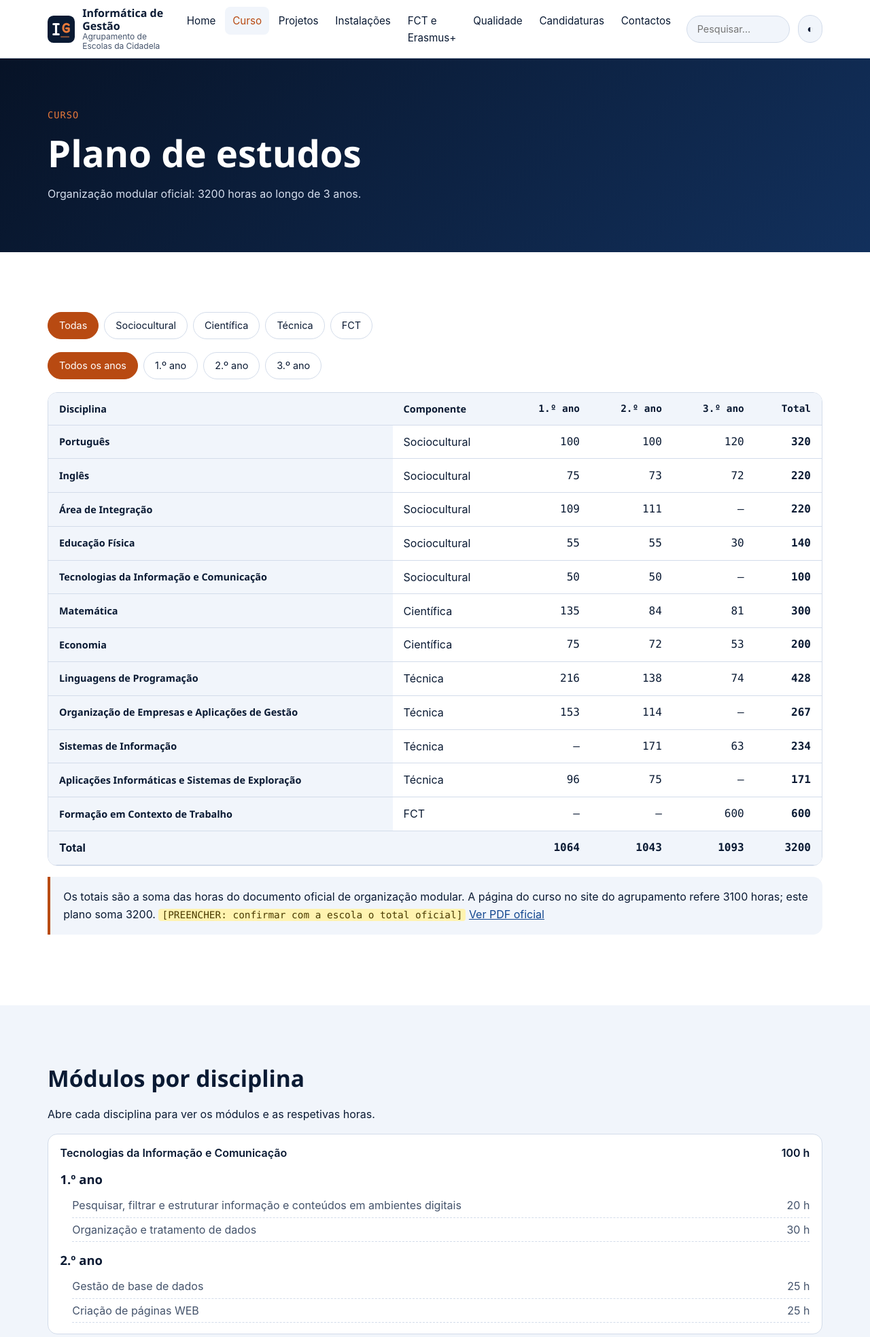
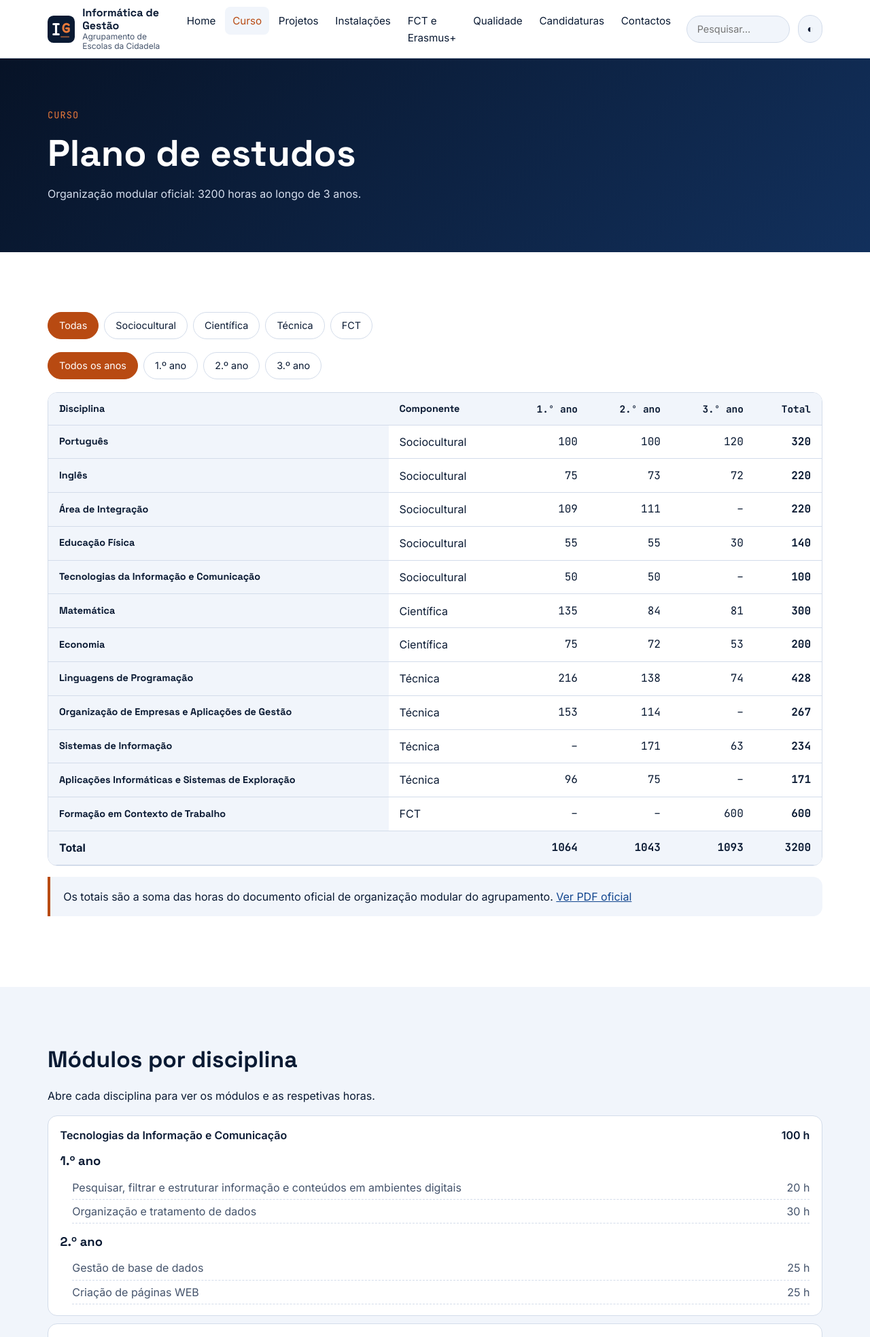
Before and after one commit to anthonny13330/Inform-tica-de-gest-o, a PHP site: page /plano.php in a window 1280 px wide, after a click that opens the changed part. Shown: the top 1967 px of the page at 68% size. Run offline with PHP 8.4, Linux system fonts and the light colour scheme.

Commit message:
Fontes locais (Space Grotesk, Inter, JetBrains Mono), 3200 h final e remoção de estilos inline
Co-Authored-By: Claude Sonnet 5.5 <noreply@anthropic.com>
Claude-Session: https://claude.ai/code/session_01KYtJF1X8qyV1emEGpXi4Xz

```diff
--- a/assets/css/style.css
+++ b/assets/css/style.css
@@ -2,6 +2,11 @@
    ESTILOS — Informática de Gestão
    Para mudar o aspeto, edita só as variáveis (design tokens) abaixo.
    ========================================================== */
+/* Fontes alojadas localmente (licença OFL, sem pedidos a serviços externos) */
+@font-face { font-family:"Space Grotesk"; src:url("../fonts/space-grotesk-latin-wght-normal.woff2") format("woff2"); font-weight:300 700; font-display:swap; }
+@font-face { font-family:"Inter"; src:url("../fonts/inter-latin-wght-normal.woff2") format("woff2"); font-weight:100 900; font-display:swap; }
+@font-face { font-family:"JetBrains Mono"; src:url("../fonts/jetbrains-mono-latin-wght-normal.woff2") format("woff2"); font-weight:100 800; font-display:swap; }
+
 :root {
   /* Cores (modo claro) */
   --navy-900: #0a1a33;
@@ -146,3 +151,11 @@ input[type=text],input[type=email],input[type=tel],textarea,select { width:100%;
   .sub { position:static; display:flex !important; box-shadow:none; border:0; padding-left:1rem; }
   .search input { width:100%; }
 }
+
+/* Utilitários (substituem estilos inline, bloqueados pela política de segurança) */
+address { font-style:normal; }
+.faq-search { max-width:420px; margin-bottom:1rem; }
+label.check { font-weight:400; }
+.mt { margin-top:2rem; }
+.mod-year { padding:0 1.1rem; }
+[hidden] { display:none !important; }
--- a/candidaturas.php
+++ b/candidaturas.php
@@ -31,7 +31,7 @@ $faq = [
   <div class="wrap">
     <h2>Perguntas frequentes</h2>
     <label for="faq-q">Pesquisar nas perguntas</label>
-    <input id="faq-q" type="search" placeholder="Ex.: vagas, horário, estágio" style="max-width:420px;margin-bottom:1rem">
+    <input id="faq-q" type="search" placeholder="Ex.: vagas, horário, estágio" class="faq-search">
     <div class="faq">
       <?php foreach ($faq as $f): ?><details><summary><?= e($f[0]) ?></summary><p><?= ph($f[1]) ?></p></details><?php endforeach; ?>
     </div>
--- a/contactos.php
+++ b/contactos.php
@@ -35,7 +35,7 @@ $mapa = 'https://www.openstreetmap.org/search?query=' . rawurlencode(cfg('morada
   <div class="wrap grid-2">
     <div>
       <h2>Onde estamos</h2>
-      <address style="font-style:normal">
+      <address>
         <strong><?= e(cfg('escola_sede')) ?> – <?= e(cfg('escola')) ?></strong><br>
         <?= e(cfg('morada')) ?><br><?= e(cfg('codigo_postal')) ?><br>
         Tel. <a href="tel:<?= e(cfg('telefone_href')) ?>"><?= e(cfg('telefone')) ?></a><br>
@@ -57,7 +57,7 @@ $mapa = 'https://www.openstreetmap.org/search?query=' . rawurlencode(cfg('morada
         <div><label for="email">Email</label><input id="email" name="email" type="email" required maxlength="120" autocomplete="email" value="<?= e($v['email']) ?>"></div>
         <div><label for="assunto">Assunto</label><input id="assunto" name="assunto" type="text" maxlength="100" value="<?= e($v['assunto']) ?>"></div>
         <div><label for="msg">Mensagem</label><textarea id="msg" name="msg" rows="6" required maxlength="2000"><?= e($v['msg']) ?></textarea></div>
-        <div><label style="font-weight:400"><input type="checkbox" name="rgpd" value="1"> Aceito que os meus dados sejam usados apenas para responder a este pedido (ver <a href="privacidade.php">Privacidade</a>).</label></div>
+        <div><label class="check"><input type="checkbox" name="rgpd" value="1"> Aceito que os meus dados sejam usados apenas para responder a este pedido (ver <a href="privacidade.php">Privacidade</a>).</label></div>
         <button class="btn" type="submit">Enviar mensagem</button>
       </form>
     </div>
--- a/inc/layout.php
+++ b/inc/layout.php
@@ -31,6 +31,8 @@ function page_start(array $m): void {
   <meta name="theme-color" content="#0a1a33">
   <link rel="icon" href="assets/img/logo.svg" type="image/svg+xml">
   <script src="assets/js/theme.js"></script>
+  <link rel="preload" href="assets/fonts/inter-latin-wght-normal.woff2" as="font" type="font/woff2" crossorigin>
+  <link rel="preload" href="assets/fonts/space-grotesk-latin-wght-normal.woff2" as="font" type="font/woff2" crossorigin>
   <link rel="stylesheet" href="assets/css/style.css">
 </head>
 <body>
--- a/instalacoes.php
+++ b/instalacoes.php
@@ -6,7 +6,7 @@ page_hero('Instalações', 'Como fazemos', 'Salas e equipamentos onde os alunos
 <section>
   <div class="wrap">
     <div class="notice"><mark class="ph">[PREENCHER: lista de salas, equipamentos e software]</mark> Não encontrei estas informações em fontes públicas. Indica as salas/laboratórios, número de computadores, software e envia fotografias.</div>
-    <h2 style="margin-top:2rem">Galeria</h2>
+    <h2 class="mt">Galeria</h2>
     <div class="logos">
       <?php for ($i = 1; $i <= 6; $i++): ?><div class="logo-slot"><mark class="ph">[PREENCHER: fotografia <?= $i ?>]</mark></div><?php endfor; ?>
     </div>
--- a/plano.php
+++ b/plano.php
@@ -34,8 +34,7 @@ page_hero('Curso', 'Plano de estudos', 'Organização modular oficial: ' . $gera
         <tfoot><tr><td colspan="2">Total</td><?php foreach ($tot as $t): ?><td class="n"><?= $t ?></td><?php endforeach; ?><td class="n"><?= $geral ?></td></tr></tfoot>
       </table>
     </div>
-    <p class="notice">Os totais são a soma das horas do documento oficial de organização modular. A página do curso no site do agrupamento refere 3100 horas; este plano soma <?= $geral ?>. <mark class="ph">[PREENCHER: confirmar com a escola o total oficial]</mark>
-      <a href="<?= e(cfg('plano_pdf')) ?>" rel="noopener" target="_blank">Ver PDF oficial<span class="sr"> (abre noutra janela)</span></a></p>
+    <p class="notice">Os totais são a soma das horas do documento oficial de organização modular do agrupamento. <a href="<?= e(cfg('plano_pdf')) ?>" rel="noopener" target="_blank">Ver PDF oficial<span class="sr"> (abre noutra janela)</span></a></p>
   </div>
 </section>
 
@@ -47,7 +46,7 @@ page_hero('Curso', 'Plano de estudos', 'Organização modular oficial: ' . $gera
       <details class="mod">
         <summary><span><?= e($d['nome']) ?></span><span><?= array_sum($d['horas']) ?> h</span></summary>
         <?php foreach ($d['modulos'] as $ano => $mods): ?>
-          <h3 style="padding:0 1.1rem"><?= (int)$ano ?>.º ano</h3>
+          <h3 class="mod-year"><?= (int)$ano ?>.º ano</h3>
           <ul><?php foreach ($mods as $m): ?><li><span><?= e($m[0]) ?></span><span><?= (int)$m[1] ?> h</span></li><?php endforeach; ?></ul>
         <?php endforeach; ?>
       </details>
```
Also changed, not shown: README.md, assets/fonts/LICENSE-inter.txt (added), assets/fonts/LICENSE-jetbrains-mono.txt (added), assets/fonts/LICENSE-space-grotesk.txt (added), assets/fonts/inter-latin-wght-normal.woff2 (added), assets/fonts/jetbrains-mono-latin-wght-normal.woff2 (added), assets/fonts/space-grotesk-latin-wght-normal.woff2 (added).
